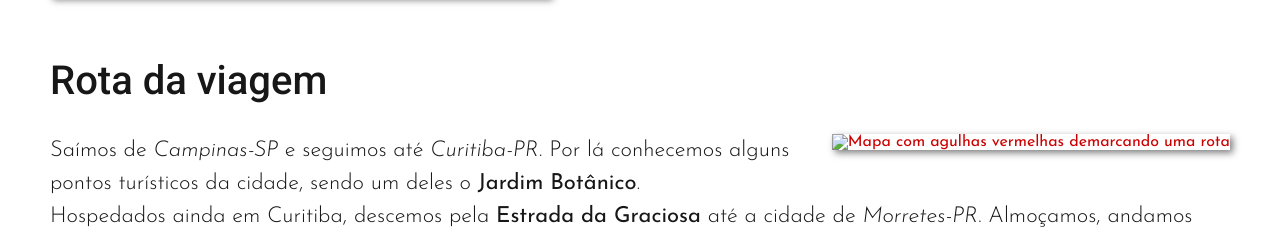
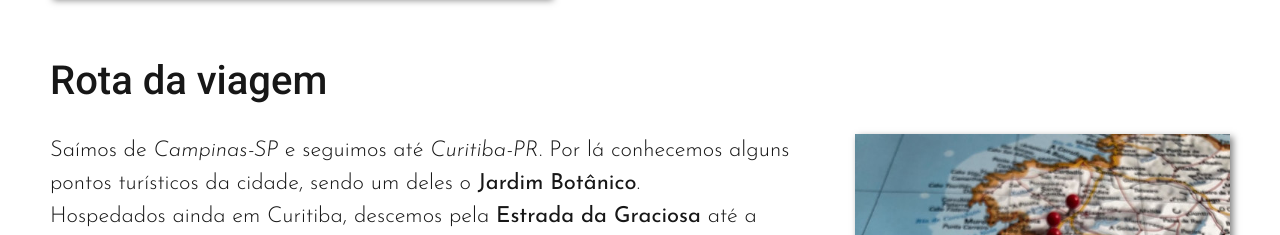
Before and after one commit to herbertfuda/demotocicleta, a plain HTML site: page rio-do-rastro.html in a window 1280 px wide. Shown: the part 1665-1900 px from the top of the page. Drawn offline with Linux system fonts and the light colour scheme.

Commit message:
Update rio-do-rastro.html

```diff
--- a/rio-do-rastro.html
+++ b/rio-do-rastro.html
@@ -64,7 +64,7 @@
             <article>
                 <h1>Rota da viagem</h1>
                 <div class="box-direito">
-                    <a href="imagens/foto-mapa-roteiro.jpg" target="_blank" title="Clique para abrir em outra guia"><img src="imagens/mapa-roteiro.jpg" alt="Mapa com agulhas vermelhas demarcando uma rota"></a>
+                    <!--<a href="" target="_blank" title="">--><img src="imagens/foto-mapa-roteiro.jpg" alt="Mapa com agulhas vermelhas demarcando uma rota"><!--</a>-->
                     <p>Saímos de <em>Campinas-SP</em> e seguimos até <em>Curitiba-PR</em>. Por lá conhecemos alguns pontos turísticos da cidade, sendo um deles o <strong>Jardim Botânico</strong>.
                     <p>Hospedados ainda em Curitiba, descemos pela <strong>Estrada da Graciosa</strong> até a cidade de <em>Morretes-PR</em>. Almoçamos, andamos pela cidade e no fim da tarde retornamos.</p>
                     <p>De Curitiba seguimos para <em>Urubici-SC</em>, nos hospedamos na <strong>Pousada Avenida</strong> e no dia seguinte seguimos até o município de <em>Lauro Miller</em>, pela tão falada <strong>Serra do Rio do rastro</strong>. Na volta paramos em um restaurante bacana para almoçar e retornar para Urubici. Ainda em Urubici viajamos pela <strong>Serra do Corvo Branco</strong>, algumas cachoeiras e a <strong>Pedra Furada</strong>.</p>
```
